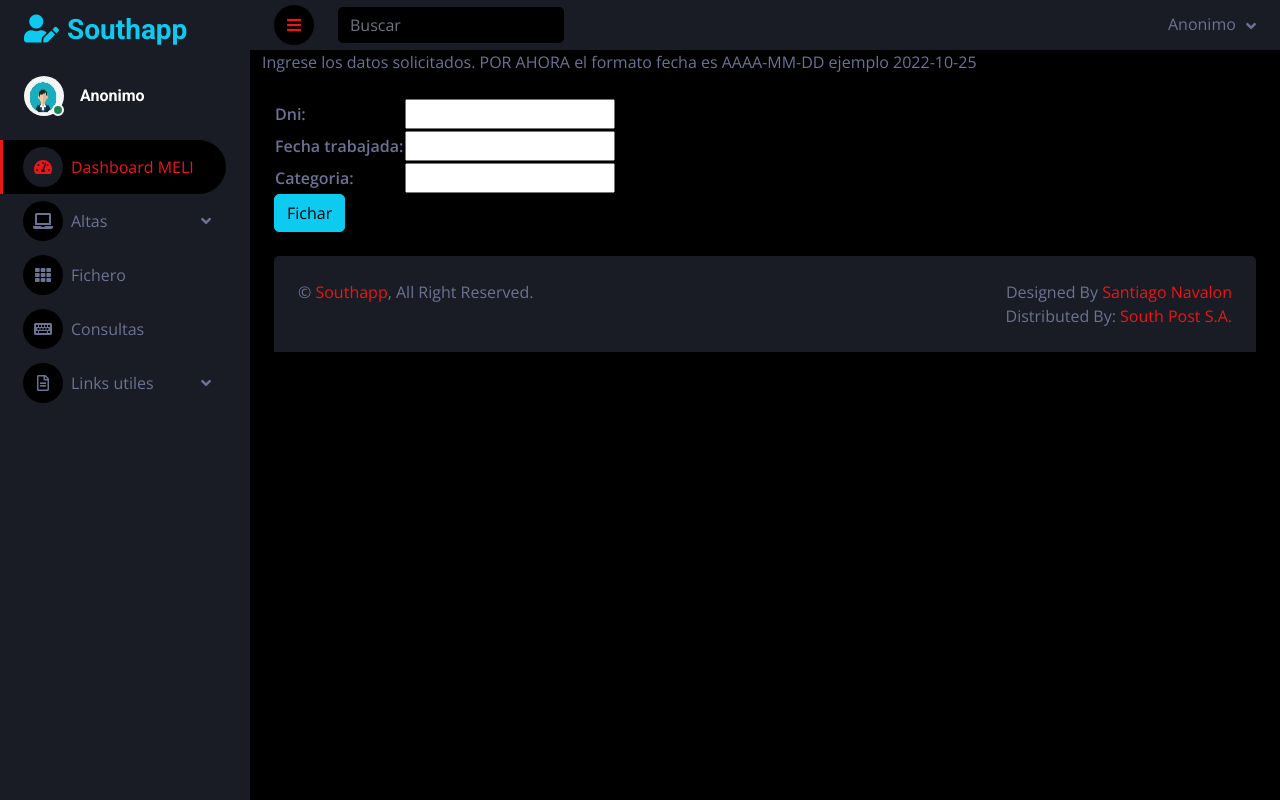
After one commit to iSanty/southapp, a Django app: page /empleados/fichero/ in a window 1280 px wide. The commit adds this page. Run offline with Django 4.2, Linux system fonts and the light colour scheme; some libraries are stand-ins or nearby versions.

Commit message:
agregado de seccion empleados meli

```diff
--- /dev/null
+++ b/empleados/forms.py
@@ -0,0 +1,25 @@
+from django import forms
+
+
+class FormAltaPersonalMeli(forms.Form):
+    dni = forms.IntegerField()
+    nombre = forms.CharField(max_length=50)
+    apellido = forms.CharField(max_length=50)
+
+
+
+class FicharPersonalMeli(forms.Form):
+    dni = forms.CharField(max_length=10)
+    fecha_trabajada = forms.DateTimeField()
+    categoria = forms.CharField(max_length=25)
+
+
+
+class CrearCategoria(forms.Form):
+    categoria = forms.CharField(max_length=25)
+    tarifa_por_dia = forms.FloatField()
+
+
+
+class FormBusquedaFichero(forms.Form):
+    dni = forms.IntegerField()
--- a/empleados/urls.py
+++ b/empleados/urls.py
@@ -1,10 +1,14 @@
 from django.urls import path
-from .views import index_meli, linkeo
+from .views import alta_personal_meli, index_meli, linkeo, alta_categoria, fichero, editar_fichero
 
 urlpatterns = [
 
-    path('', linkeo, name='linkeo'),
+    path('', linkeo, name='linkeo'), #aca entro por /empleados por que es el unico acceso de la pag de sp .com.ar
 
     path('meli/', index_meli, name='index_meli'),
+    path('alta_personal_meli/', alta_personal_meli, name='alta_personal_meli'),
+    path('crear_categoria/', alta_categoria, name='crear_categoria'),
+    path('fichero/', fichero, name='fichero'),
+    path('editar_fichero/', editar_fichero, name='editar_fichero'),
 
 ]
--- a/empleados/views.py
+++ b/empleados/views.py
@@ -1,5 +1,8 @@
 from django.shortcuts import render
 from django.contrib.auth.decorators import login_required
+
+from empleados.models import Categoria, EmpleadoMeli, Fichero
+from .forms import FormAltaPersonalMeli, FicharPersonalMeli, CrearCategoria, FormBusquedaFichero
 # Create your views here.
 
 @login_required
@@ -9,3 +12,148 @@ def index_meli(request):
 @login_required
 def linkeo(request):
     return render(request, 'index_new.html')
+
+
+def alta_personal_meli(request):
+
+    if request.method == 'POST':
+
+        form_alta = FormAltaPersonalMeli(request.POST)
+
+        if form_alta.is_valid():
+            informacion = form_alta.cleaned_data
+            empleado_en_base = EmpleadoMeli.objects.filter(dni=informacion['dni'])
+
+            if not empleado_en_base:
+                empleado = EmpleadoMeli(
+                    dni = informacion['dni'],
+                    nombre = informacion['nombre'],
+                    apellido = informacion['apellido']
+                )
+                empleado.save()
+                msj = 'Nombre ' + informacion['nombre'] + ' ' + informacion['apellido'] + ' creado exitosamente.'
+                return render(request, 'empleados/alta_personal_meli.html', {'msj':msj, 'form_alta':form_alta})
+            else:
+                msj = 'El DNI ya se encuentra dado de alta.'
+                return render(request, 'empleados/alta_personal_meli.html',{'msj':msj, 'form_alta': form_alta})
+        else:
+            msj = 'Formulario invalido, verifique'
+            return render(request, 'empleados/alta_personal_meli.html', {'form_alta':form_alta, 'msj':msj})
+    else:
+        form_alta = FormAltaPersonalMeli()
+        msj = 'Ingrese los datos solicitados.'
+        return render(request, 'empleados/alta_personal_meli.html', {'form_alta':form_alta, 'msj':msj})
+
+
+
+def alta_categoria(request):
+    form_cat = CrearCategoria()
+    msj = 'Ingrese los datos solicitados.'
+
+    if request.method == 'POST':
+        form_cat = CrearCategoria(request.POST)
+
+        if form_cat.is_valid():
+            informacion = form_cat.cleaned_data
+
+
+            categoria_en_base = Categoria.objects.filter(categoria=informacion['categoria'])
+
+            if not categoria_en_base:
+                nueva_categoria = Categoria(
+                    categoria = informacion['categoria'],
+                    tarifa_por_dia = informacion['tarifa_por_dia'],
+
+                )
+                nueva_categoria.save()
+                msj = 'Categoria ' + informacion['categoria'] + ' creada exitosamente.'
+                return render(request, 'empleados/alta_categoria.html', {'msj':msj, 'form_cat':form_cat})
+            else:
+                msj = 'La categoria ' + informacion['categoria'] + ' ya se encuentra dada de alta.'
+                return render(request, 'empleados/alta_categoria.html',{'msj':msj, 'form_cat': form_cat})
+        else:
+            msj = 'Formulario invalido, verifique'
+            return render(request, 'empleados/alta_categoria.html', {'form_cat':form_cat, 'msj':msj})
+    else:
+        form_cat = CrearCategoria()
+        msj = 'Ingrese los datos solicitados. (Tarifa por dia).'
+        return render(request, 'empleados/alta_categoria.html', {'form_cat':form_cat, 'msj':msj})
+
+
+def fichero(request):
+    form_fichero = FicharPersonalMeli()
+    msj = 'Ingrese los datos solicitados. POR AHORA el formato fecha es AAAA-MM-DD ejemplo 2022-10-25'
+
+    if request.method == 'POST':
+        form_fichero = FicharPersonalMeli(request.POST)
+
+        if form_fichero.is_valid():
+            informacion = form_fichero.cleaned_data
+            validar_personal = EmpleadoMeli.objects.filter(dni=informacion['dni'])
+            if validar_personal:
+                anti_reefichaje = Fichero.objects.filter(dni=informacion['dni'])
+                validar_fecha = anti_reefichaje.filter(fecha_trabajada=informacion['fecha_trabajada'])
+                validar_categoria = Categoria.objects.filter(categoria=informacion['categoria'])
+                if validar_categoria:
+                    if not validar_fecha:
+
+                        personal, _ = EmpleadoMeli.objects.get_or_create(dni=informacion['dni'])
+
+                        costo, _ = Categoria.objects.get_or_create(categoria=informacion['categoria'])
+
+                        fichar = Fichero(
+                            dni = informacion['dni'],
+                            fecha_trabajada = informacion['fecha_trabajada'],
+                            cantidad = 1,
+                            categoria = informacion['categoria'],
+
+                            nombre = personal.nombre,
+                            apellido = personal.apellido,
+                            tarifa = costo.tarifa_por_dia
+
+                        )
+
+                        fichar.save()
+                        msj = 'Fichero grabado'
+                        return render(request, 'empleados/fichero.html', {'form_fichero':form_fichero, 'msj':msj})
+                    else:
+                        msj = 'Ya ingreso un fichaje de este individuo con esta fecha.'
+                        return render(request, 'empleados/fichero.html', {'form_fichero':form_fichero, 'msj':msj})
+                else:
+                    msj = 'Categoria inexistente'
+                    return render(request, 'empleados/fichero.html', {'form_fichero':form_fichero, 'msj':msj})
+            else:
+                msj = 'Numero de documento no encontrado'
+                return render(request, 'empleados/fichero.html', {'form_fichero':form_fichero, 'msj':msj})
+        else:
+            msj = 'Formulario invalido'
+            return render(request, 'empleados/fichero.html', {'form_fichero':form_fichero, 'msj':msj})
+
+
+
+    return render(request, 'empleados/fichero.html', {'form_fichero':form_fichero, 'msj':msj})
+
+
+
+
+def editar_fichero(request):
+
+    ficheros = request.GET.get('dni')
+
+
+    if ficheros:
+        form = FormBusquedaFichero()
+        ficheros_listado = Fichero.objects.filter(dni=ficheros)
+
+        if ficheros_listado:
+            form = FormBusquedaFichero()
+            return render(request, 'empleados/editar_fichero.html', {'form':form,'ficheros_listado':ficheros_listado} )
+        else:
+            msj = 'Documento inexistente'
+            form = FormBusquedaFichero()
+            return render(request, 'empleados/editar_fichero.html', {'form':form,'msj':msj} )
+
+    else:
+        msj = 'Sin datos'
+        form = FormBusquedaFichero()
+        return render(request, 'empleados/editar_fichero.html', {'form':form,'msj':msj} )
--- a/operaciones/views.py
+++ b/operaciones/views.py
@@ -154,6 +154,8 @@ def crear_parametros(request):
 
 @login_required
 def nuevo_aforo(request):
+
+
     if request.method == 'POST':
         form_crear_producto = FormCrearProducto(request.POST)
         if form_crear_producto.is_valid():
--- /dev/null
+++ b/templates/empleados/fichero.html
@@ -0,0 +1,27 @@
+{% extends 'empleados/index_meli.html' %}
+
+
+{% block graficos_tablas %}
+
+
+<div class="container-fluid pt-4 px-4">
+    <div class="row g-4">
+        {{msj}}
+    </div>
+</div>
+
+<div class="container-fluid pt-4 px-4">
+    <div class="row g-4">
+        <form action={% url 'fichero' %} method = "POST">
+            {% csrf_token %}
+            <table>
+                {{form_fichero.as_table}}
+            </table>
+
+            <button type="submit" class="btn btn-info">Fichar</button>
+        </form>
+    </div>
+</div>
+
+
+{% endblock graficos_tablas %}
--- a/templates/empleados/index_meli.html
+++ b/templates/empleados/index_meli.html
@@ -12,13 +12,13 @@
     <div class="nav-item dropdown">
         <a href="#" class="nav-link dropdown-toggle" data-bs-toggle="dropdown"><i class="fa fa-laptop me-2"></i>Altas</a>
         <div class="dropdown-menu bg-transparent border-0">
-            <a href={% url '404' %} class="dropdown-item">Personal</a>
-            <a href={% url '404' %} class="dropdown-item">Transportes</a>
+            <a href={% url 'alta_personal_meli' %} class="dropdown-item">Personal</a>
+            <a href={% url 'crear_categoria' %} class="dropdown-item">Categorias</a>
             {% comment %} <a href={% url 'index_meli' %} class="dropdown-item">Transportes</a> {% endcomment %}
         </div>
     </div>
-    <a href={% url '404' %} class="nav-item nav-link"><i class="fa fa-th me-2"></i>Fichero</a>
-    <a href={% url '404' %} class="nav-item nav-link"><i class="fa fa-keyboard me-2"></i>Consultas</a>
+    <a href={% url 'fichero' %} class="nav-item nav-link"><i class="fa fa-th me-2"></i>Fichero</a>
+    <a href={% url 'editar_fichero' %} class="nav-item nav-link"><i class="fa fa-keyboard me-2"></i>Consultas</a>
     {% comment %} <a href={% url 'ver_productos' %} class="nav-item nav-link"><i class="fa fa-table me-2"></i>Migrador</a>
     <a href={% url 'ver_productos' %} class="nav-item nav-link"><i class="fa fa-table me-2"></i>Empresa</a>
     <a href={% url 'ver_productos' %} class="nav-item nav-link"><i class="fa fa-table me-2"></i>Api</a>
```
Also changed, not shown: SouthApp/settings.py (+5 -5 lines), empleados/models.py (+25 -4 lines), templates/empleados/alta_categoria.html (added, +36 -0 lines), templates/empleados/alta_personal_meli.html (added, +32 -0 lines), templates/empleados/editar_fichero.html (added, +28 -0 lines), empleados/migrations/0002_categoria_fichero_remove_empleadomeli_cantidad_and_more.py (added), empleados/migrations/0003_fichero_apellido_fichero_nombre_fichero_tarifa.py (added), operaciones/migrations/0010_rename_desc_tipopack_descripcion_and_more.py (added).
